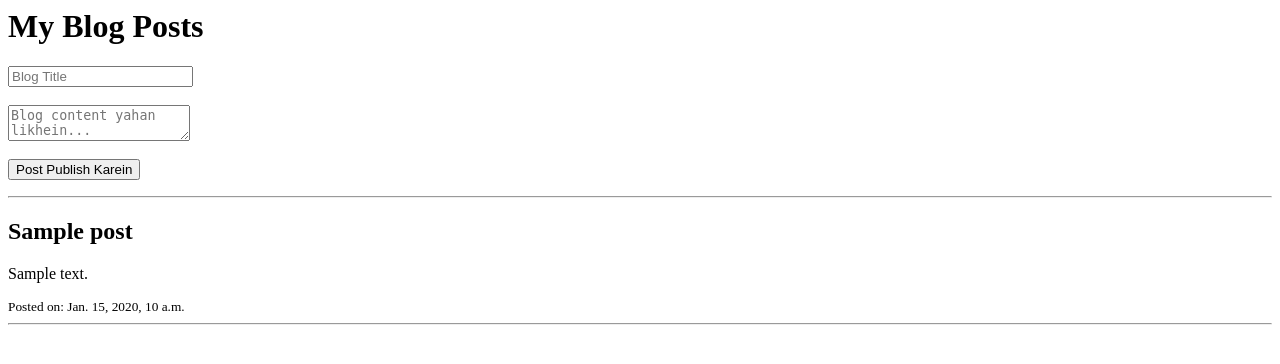
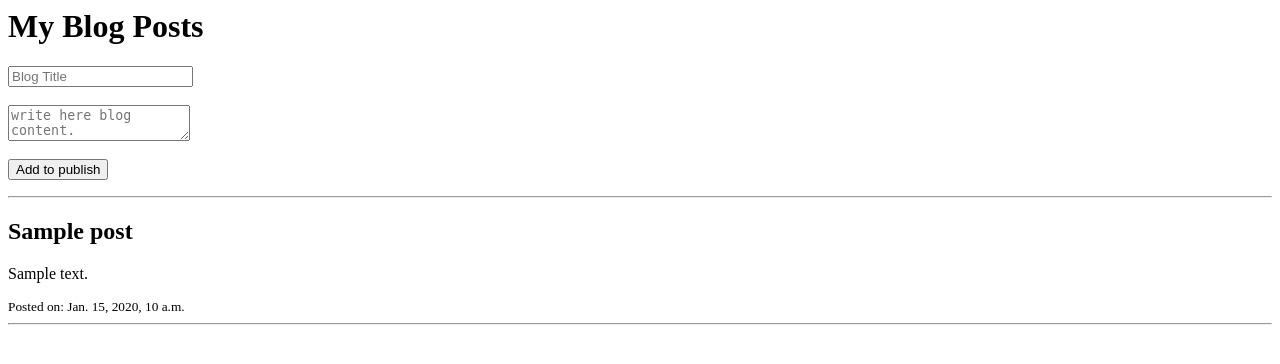
Before and after one commit to umarmiraj44/Blog-webapp, a Django app: page / in a window 1280 px wide. Shown: the top 364 px of the page. Run offline with Django 5.2, Linux system fonts and the light colour scheme; tables that the repository leaves empty hold one stand-in row (values such as "Sample post").

Commit message:
its first update of this project

```diff
--- a/blogproject/blog/templates/blog.html
+++ b/blogproject/blog/templates/blog.html
@@ -6,10 +6,10 @@
     </div>
     <br>
     <div>
-        <textarea name="content" placeholder="Blog content yahan likhein..." required></textarea>
+        <textarea name="content" placeholder="write here blog content." required></textarea>
     </div>
     <br>
-    <button type="submit">Post Publish Karein</button>
+    <button type="submit">Add to publish</button>
 </form>
 
 <hr>
@@ -23,5 +23,5 @@
         <hr>
     </div>
 {% empty %}
-    <p>Abhi koi post nahi hai.</p>
+    <p>There is no post</p>
 {% endfor %}
```
